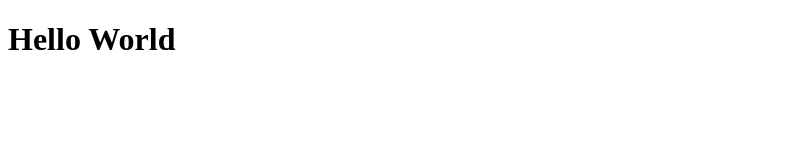
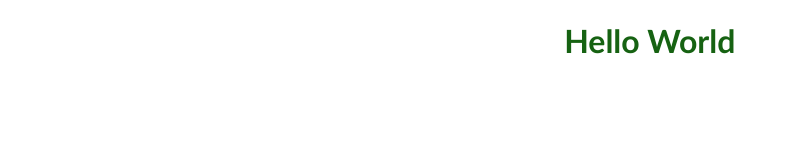
Before and after one commit to RDawson8/GIT337, a plain HTML site: page index.html in a window 1280 px wide. Shown: the whole page, without its empty margins (0-789 px from the left). Drawn offline with Linux system fonts and the light colour scheme.

Commit message:
Finished stylesheet
added details to font and text

```diff
--- a/index.html
+++ b/index.html
@@ -2,5 +2,9 @@
 <html lang="en">
     <head>
         <meta charset="utf-8">
+        <meta name="author" content="Ruby Dawson">
+
+        <link rel="stylesheet" href="style.css">
+    </head>
 
 <h1>Hello World</h1>
--- a/style.css
+++ b/style.css
@@ -8,5 +8,7 @@
 h1 {
     color: #166212;
     font-weight: bold;
-    padding-left: 50%;
+    padding-left: 44%;
+    border-color: var(--dark-gray);
+    font-family: 'Sunflower', 'Trebuchet MS', sans-serif
 }
```
